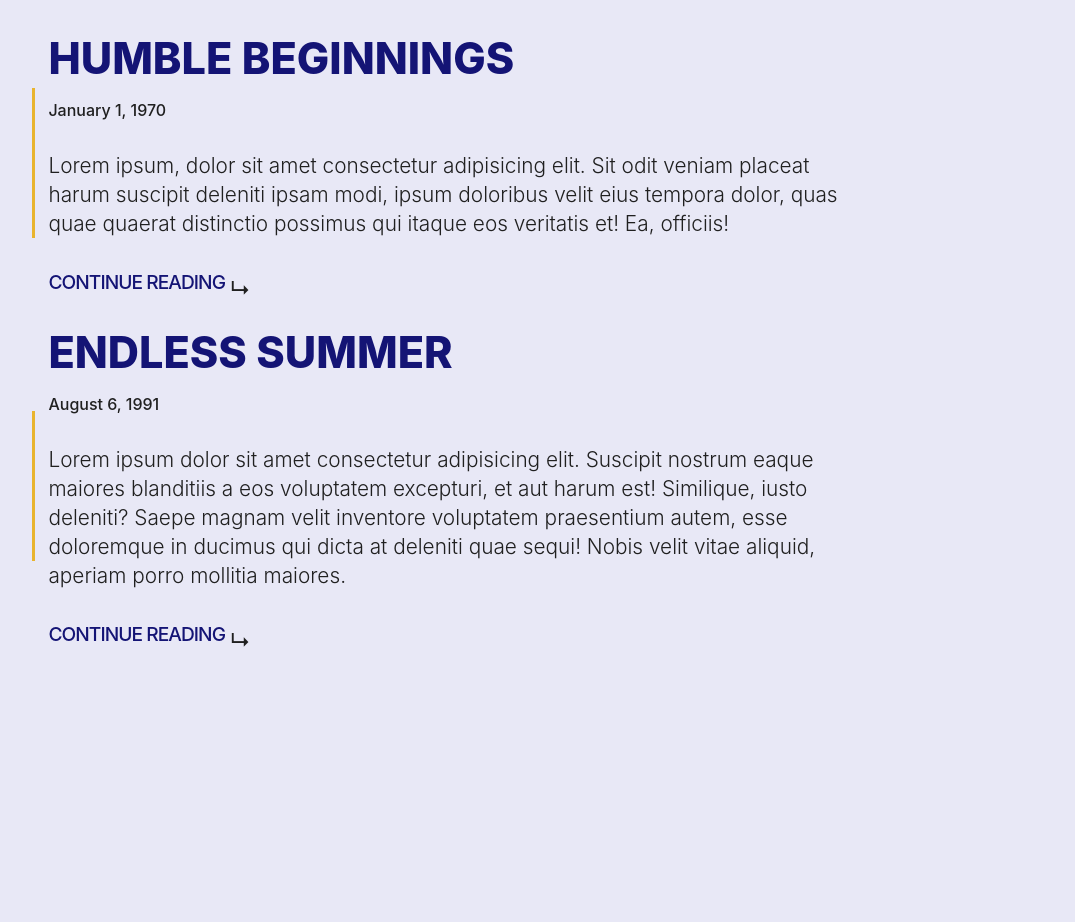
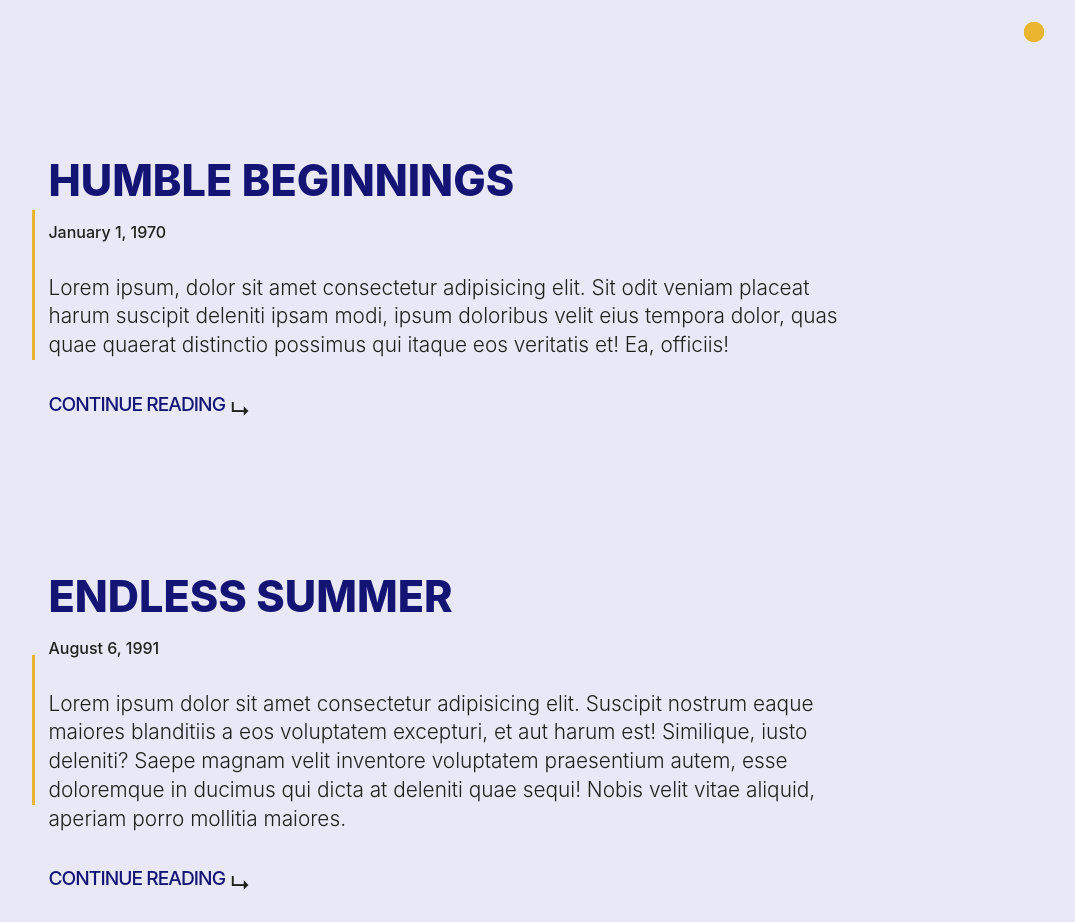
Before and after one commit to charlesmartinreed/fixed-nav-with-change-on-scroll, a plain HTML site: page index.html in a window 1280 px wide. Shown: the whole page, without its empty margins (182-1257 px from the left). Before the commit the page ends 800 px from the top, so only its background shows below. Drawn offline with Linux system fonts and the light colour scheme.

Commit message:
Add navbar open button.

```diff
--- a/index.html
+++ b/index.html
@@ -5,9 +5,26 @@
     <meta name="viewport" content="width=device-width, initial-scale=1.0" />
     <meta http-equiv="X-UA-Compatible" content="ie=edge" />
     <link rel="stylesheet" href="style.css">
+    <script defer src="script.js"></script>
     <title>Charlie Codes</title>
   </head>
   <body>
+    <nav class="navbar">
+      <div class="navbar-touch-element">
+        <div class="navbar-square square-1"></div>
+        <div class="navbar-square square-2"></div>
+        <div class="navbar-square square-3"></div>
+        <div class="navbar-square square-4"></div>
+        <div class="navbar-link-container">
+          <!-- <ul class="navbar-links">
+            <li class="navbar-link"><a href="#">Home</a></li>
+            <li class="navbar-link"><a href="#">Blog</a></li>
+            <li class="navbar-link"><a href="#">Projects</a></li>
+            <li class="navbar-link"><a href="#">Hire Me!</a></li>
+          </ul> -->
+        </div>
+      </div>
+    </nav>
     <section class="main-content">
         <div class="blog-post-container">
  <h1 class="blog-title">Humble Beginnings</h1>
--- a/script.js
+++ b/script.js
@@ -0,0 +1,5 @@
+const navbarTouchEl = document.querySelector(".navbar-touch-element");
+
+navbarTouchEl.addEventListener("click", function() {
+  this.classList.toggle("navbar-open");
+});
--- a/style.css
+++ b/style.css
@@ -15,6 +15,61 @@ body {
   padding: 1rem 2rem;
 }
 
+/* NAVBAR STYLING */
+.navbar {
+  width: 100%;
+  height: 8%;
+  /* background-color: rgb(214, 214, 228); */
+  position: fixed;
+  top: 0;
+  left: 0;
+  right: 0;
+}
+
+.navbar-touch-element {
+  position: absolute;
+  right: 0;
+  top: 0;
+  height: 100%;
+  width: 10%;
+  cursor: pointer;
+}
+
+.navbar-square {
+  position: absolute;
+  background-color: rgb(233, 180, 46);
+  height: 20px;
+  width: 20px;
+  border-radius: 50%;
+  top: 50%;
+  left: 50%;
+  transform: translate(-50%, -50%);
+}
+
+.navbar-touch-element.navbar-open .square-1 {
+  background-color: #f0d287;
+  transition: all 0.1s linear;
+  transform: translate(-130%, -120%);
+}
+
+.navbar-touch-element.navbar-open .square-2 {
+  background-color: #a89eb3;
+  transition: all 0.2s linear;
+  transform: translate(30%, -120%);
+}
+
+.navbar-touch-element.navbar-open .square-3 {
+  background-color: #7f82aa;
+  transition: all 0.3s linear;
+  transform: translate(30%, 20%);
+}
+
+.navbar-touch-element.navbar-open .square-4 {
+  background-color: #636fa4;
+  transition: all 0.4s linear;
+  transform: translate(-130%, 20%);
+}
+
 .blog-post-container > * {
   /* margin: 0 auto; */
   padding: 1rem;
@@ -25,6 +80,7 @@ body {
   width: 70%;
   margin: 0 auto;
   position: relative;
+  margin-top: 10%;
 }
 
 .blog-post-container::after {
```
